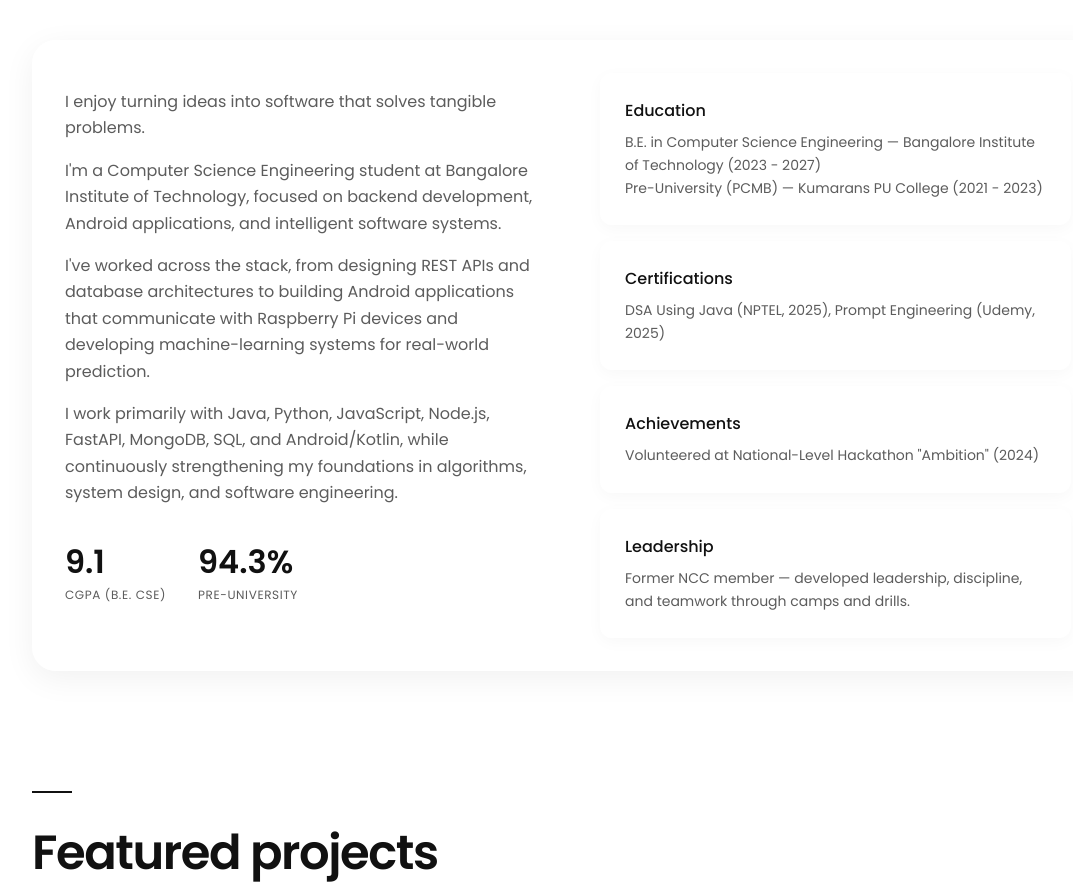
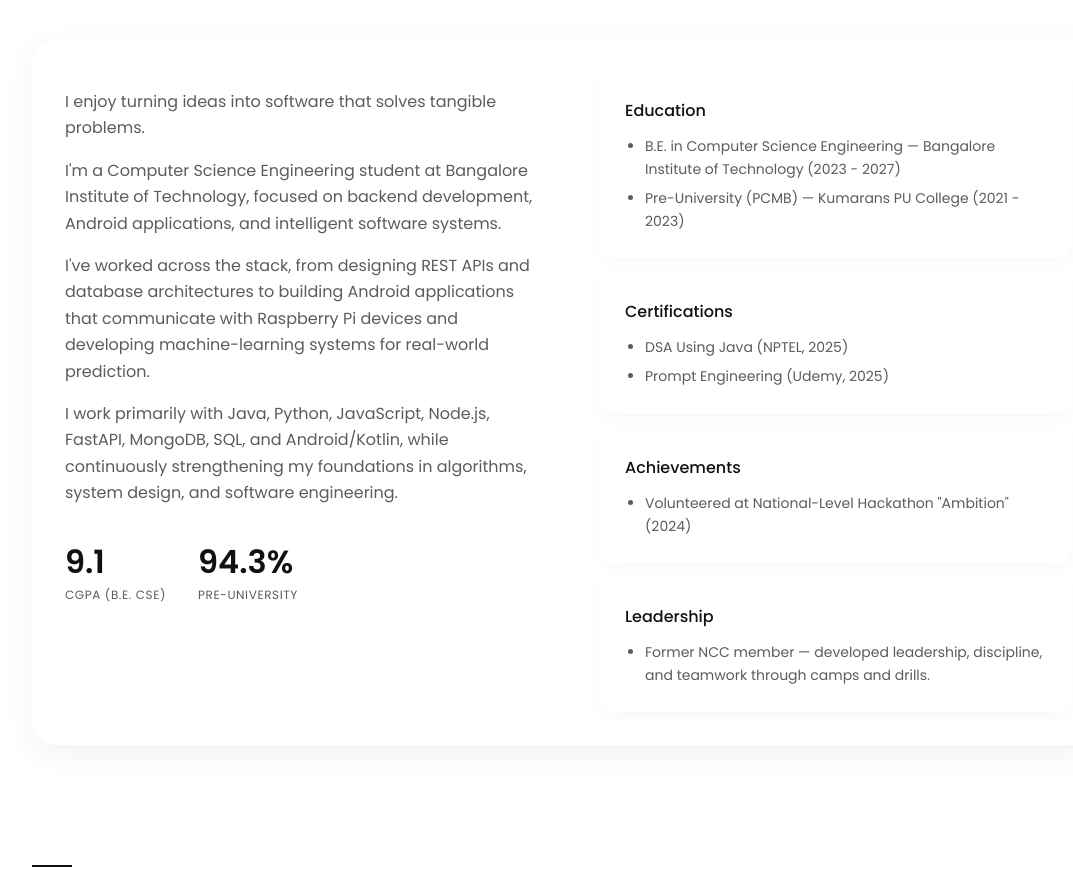
Before and after one commit to likithg2/Portfolio, a React (Vite) app: page / in a window 1280 px wide. Shown: the part 1080-1975 px from the top of the page, without its empty margins (72-1145 px from the left). Built offline with nearby package versions, Linux system fonts and the light colour scheme.

Commit message:
update about bullets

```diff
--- a/src/components/About.jsx
+++ b/src/components/About.jsx
@@ -35,10 +35,32 @@ export default function About() {
 
         <div style={{ display: 'flex', flexDirection: 'column', gap: '16px' }}>
           {[
-            { title: 'Education', desc: 'B.E. in Computer Science Engineering — Bangalore Institute of Technology (2023 - 2027)\nPre-University (PCMB) — Kumarans PU College (2021 - 2023)' },
-            { title: 'Certifications', desc: 'DSA Using Java (NPTEL, 2025), Prompt Engineering (Udemy, 2025)' },
-            { title: 'Achievements', desc: 'Volunteered at National-Level Hackathon "Ambition" (2024)' },
-            { title: 'Leadership', desc: 'Former NCC member — developed leadership, discipline, and teamwork through camps and drills.' }
+            {
+              title: 'Education',
+              points: [
+                'B.E. in Computer Science Engineering — Bangalore Institute of Technology (2023 - 2027)',
+                'Pre-University (PCMB) — Kumarans PU College (2021 - 2023)'
+              ]
+            },
+            {
+              title: 'Certifications',
+              points: [
+                'DSA Using Java (NPTEL, 2025)',
+                'Prompt Engineering (Udemy, 2025)'
+              ]
+            },
+            {
+              title: 'Achievements',
+              points: [
+                'Volunteered at National-Level Hackathon "Ambition" (2024)'
+              ]
+            },
+            {
+              title: 'Leadership',
+              points: [
+                'Former NCC member — developed leadership, discipline, and teamwork through camps and drills.'
+              ]
+            }
           ].map((item, i) => (
             <div key={i} style={{
               padding: '24px',
@@ -48,8 +70,12 @@ export default function About() {
               backdropFilter: 'blur(16px)',
               boxShadow: '0 4px 16px rgba(0,0,0,0.03)'
             }}>
-              <h3 style={{ margin: '0 0 8px 0', fontSize: '16px', fontWeight: 500 }}>{item.title}</h3>
-              <p className="muted-text" style={{ margin: 0, fontSize: '14px', whiteSpace: 'pre-wrap' }}>{item.desc}</p>
+              <h3 style={{ margin: '0 0 12px 0', fontSize: '16px', fontWeight: 500 }}>{item.title}</h3>
+              <ul className="muted-text" style={{ margin: 0, paddingLeft: '20px', fontSize: '14px', display: 'flex', flexDirection: 'column', gap: '6px' }}>
+                {item.points.map((pt, j) => (
+                  <li key={j}>{pt}</li>
+                ))}
+              </ul>
             </div>
           ))}
         </div>
```
